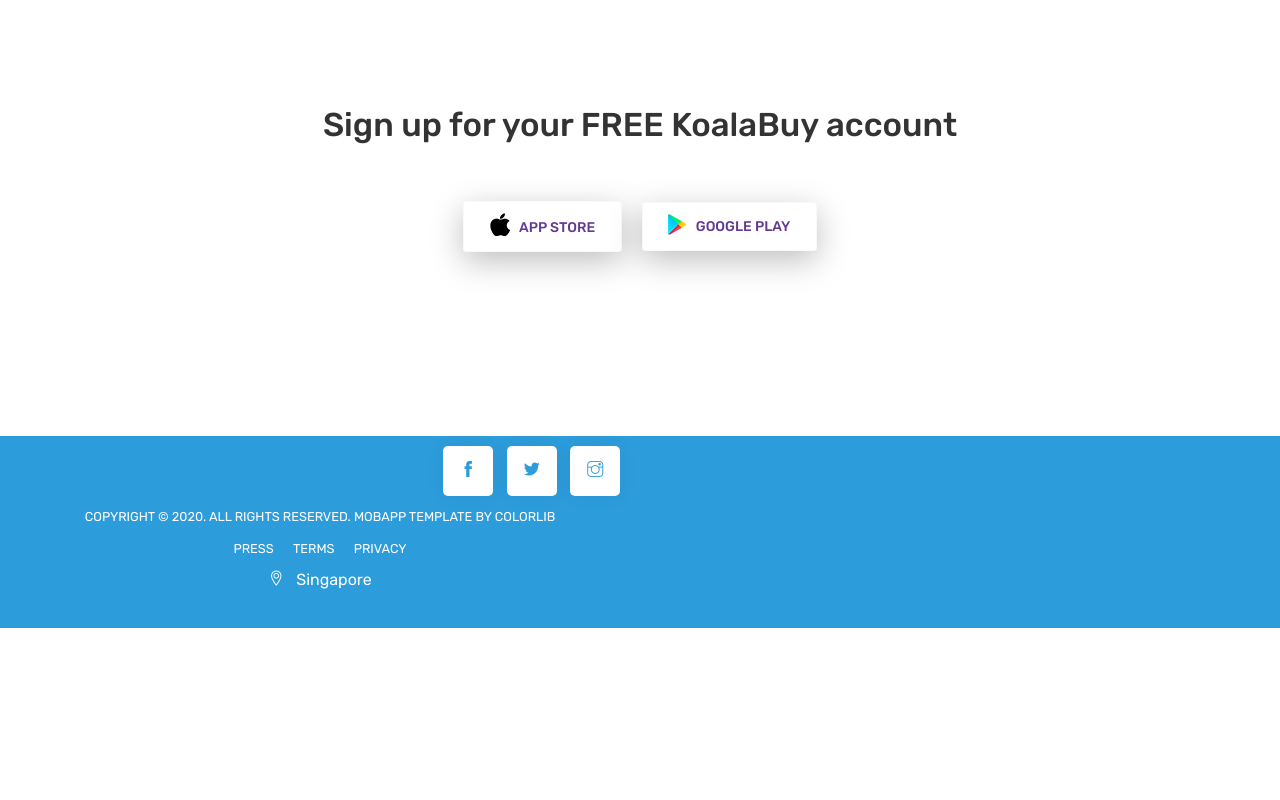
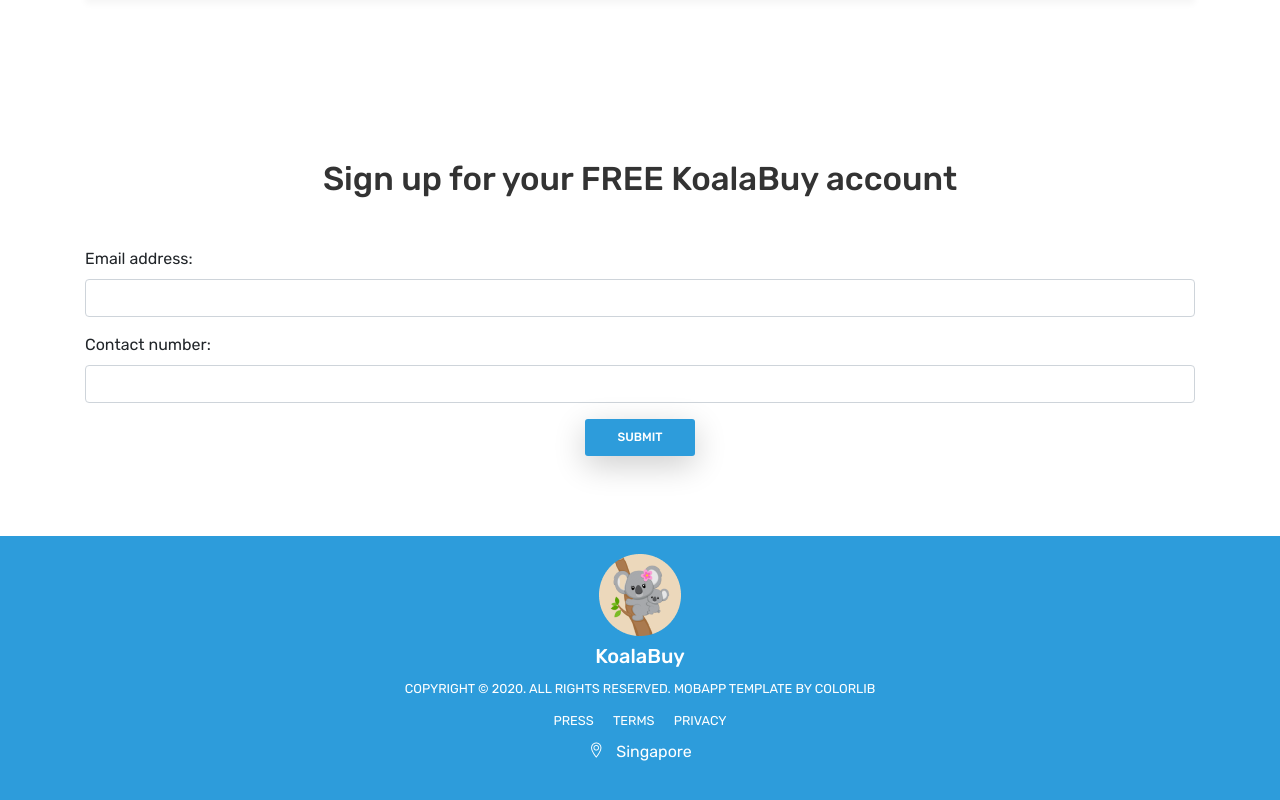
Before and after one commit to jyx11011/testing, a plain HTML site: page index.html in a window 1280 px wide. Shown: the part 1768-2568 px from the top of the page. Before the commit the page ends 2444 px from the top, so only its background shows below. Drawn offline with Linux system fonts and the light colour scheme.

Commit message:
Add signup form

```diff
--- a/css/style.css
+++ b/css/style.css
@@ -115,10 +115,7 @@ p.white {
 
 .btn-primary {
     border-radius: 3px;
-    /* background-image: -moz-linear-gradient( 122deg, #e54595 0%, #fd378e 100%);
-    background-image: -webkit-linear-gradient( 122deg, #e54595 0%, #fd378e 100%);
-    background-image: -ms-linear-gradient( 122deg, #e54595 0%, #fd378e 100%);
-    background-image: linear-gradient( 122deg, #e54595 0%, #fd378e 100%); */
+    background-color: #2d9cdb;
     box-shadow: 0px 9px 32px 0px rgba(0, 0, 0, 0.2);
     font-weight: 500;
     padding: 0.6rem 2rem;
@@ -133,7 +130,6 @@ p.white {
 .show>.btn-primary.dropdown-toggle {
     /* background-image: linear-gradient( 122deg, #fd378e 0%, #e54595 100%); */
     box-shadow: 0px 9px 32px 0px rgba(0, 0, 0, 0.3);
-    color: #FFF;
 }
 
 .btn-light {
@@ -239,13 +235,6 @@ header {
     padding: 100px 0 0;
     text-align: center;
     color: #FFF;
-}
-
-.bg-gradient {
-    /* background-image: -moz-linear-gradient( 135deg, rgba(45, 156, 219, 0.13) 0%, rgba(36, 121, 217, 1.0) 100%);
-    background-image: -webkit-linear-gradient( 135deg, rgba(45, 156, 219, 0.13) 0%, rgba(36, 121, 217, 1.0) 100%);
-    background-image: -ms-linear-gradient( 135deg, rgba(45, 156, 219, 0.13) 0%, rgba(36, 121, 217, 1.0) 100%);
-    background-image: linear-gradient( 135deg, rgba(45, 156, 219, 0.13) 0%, rgba(36, 121, 217, 1.0) 100%); */
 }
 
 .tagline {
--- a/index.html
+++ b/index.html
@@ -58,7 +58,8 @@ URI     : https://colorlib.com
     <header class="bg-gradient" id="home">
         <div class="container mt-5">
             <h1>KoalaBuy</h1>
-            <p class="tagline">Your solution to finding friends to share orders</p>
+            <p class="tagline mb-3">Your solution to finding friends to share orders</p>
+            <a href="#signup" class="btn btn-primary my-3 my-sm-0 ml-lg-3">Sign up now</a>
         </div>
         <div class="img-holder mt-3"><img src="images/iphonex.png" alt="phone" class="img-fluid"></div>
     </header>
@@ -189,27 +190,44 @@ URI     : https://colorlib.com
                 <h3>Sign up for your FREE KoalaBuy account</h3>
             </div>
 
-            <div class="call-to-action">
+            <form action="#">
+                <div class="form-group">
+                  <label for="email">Email address:</label>
+                  <input type="email" class="form-control" id="email">
+                </div>
+                <div class="form-group">
+                  <label for="pwd">Contact number:</label>
+                  <input type="contact" class="form-control" id="contact">
+                </div>
+                <div class="col-md-12 text-center">
+                    <button type="submit" class="btn btn-primary">Submit</button>
+                </div>
+              </form>
+
+            <!-- <div class="call-to-action">
                 <div class="mb-4">
                     <a href="#" class="btn btn-light"><img src="images/appleicon.png" alt="icon"> App Store</a>
                     <a href="#" class="btn btn-light"><img src="images/playicon.png" alt="icon"> Google play</a>
                 </div>
-            </div>
+            </div> -->
         </div>
     </div>
     <!-- // end .section -->
 
-    <footer class="mt-5 mb-5 bg-blue text-center" style="padding-top: 10px; padding-bottom: 20px;">
-        <div class="col-lg-6 mb-2">
+    <footer class="bg-blue text-center" style="padding-top: 10px; padding-bottom: 20px;">
+        <img src="images/logo.png" class="img-fluid mt-2 mb-2" alt="logo">
+        <h4 style="color:white;">KoalaBuy</h4>
+
+        <!-- <div class="col-lg-12 mb-2">
             <div class="social-icons">
                 <a href="#"><span class="ti-facebook"></span></a>
                 <a href="#"><span class="ti-twitter-alt"></span></a>
                 <a href="#"><span class="ti-instagram"></span></a>
             </div>
-        </div>
+        </div> -->
 
         <!-- Copyright removal is not prohibited! -->
-        <div class="col-lg-6">
+        <div class="col-lg-12">
             <p class="mb-2 white">
                 <small>COPYRIGHT © 2020. ALL RIGHTS RESERVED. MOBAPP TEMPLATE BY <a href="https://colorlib.com">COLORLIB</a></small>
             </p>
```
Also changed, not shown: images/track-orders.png.
